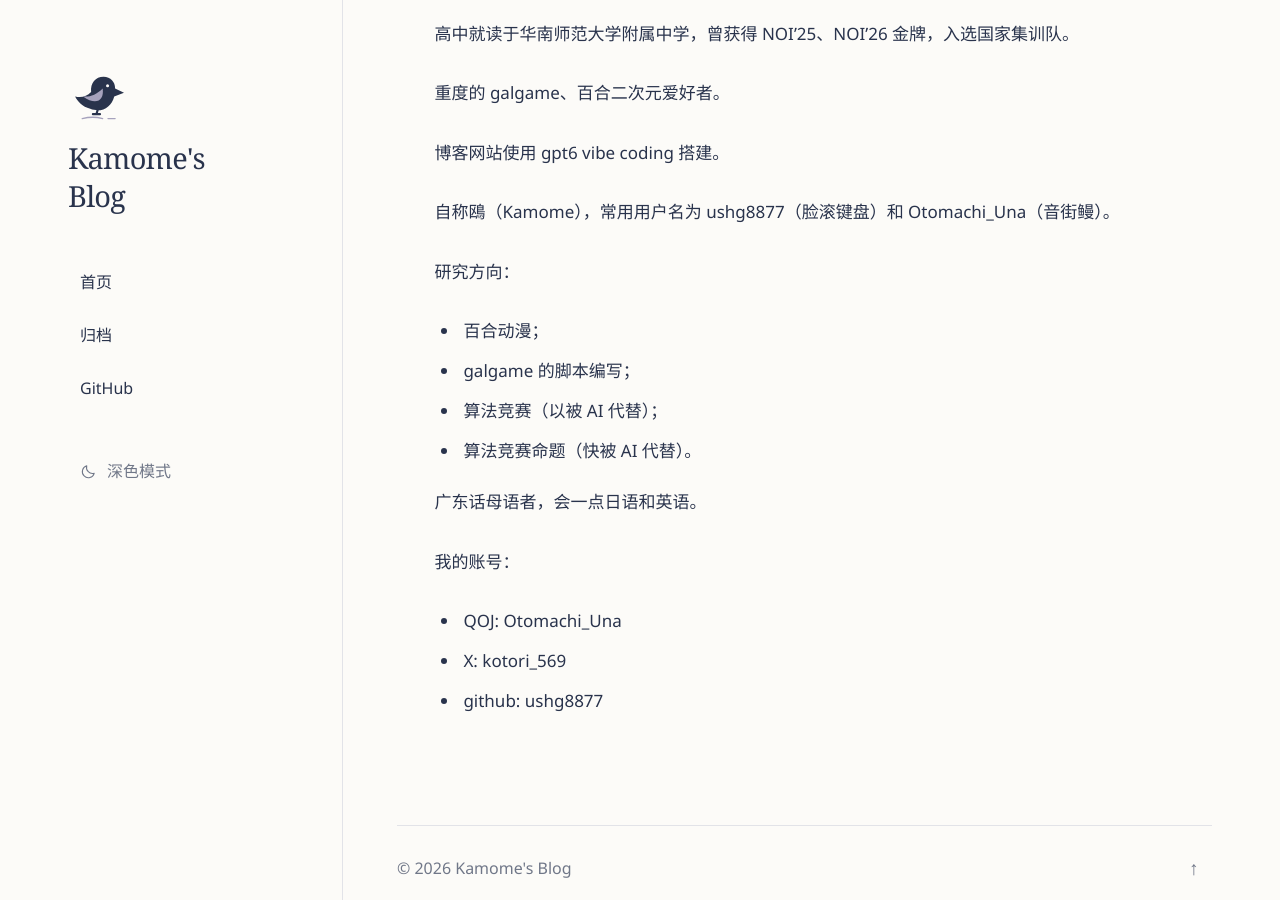
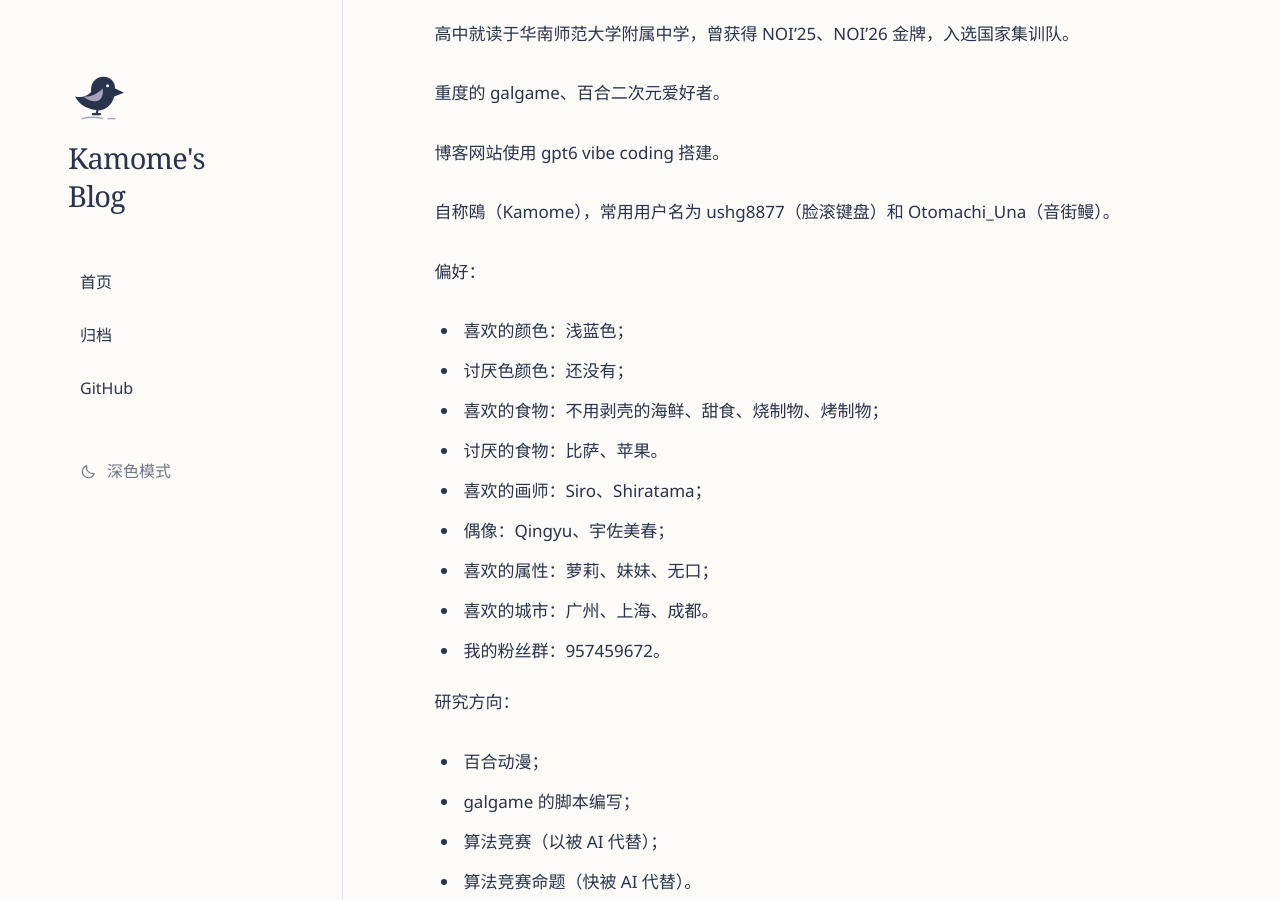
Before and after one commit to ushg8877/ushg8877.github.io, a Jekyll site: the page built from _posts/2026-10-14-about-me.md, in a window 1280 px wide and 900 px high, scrolled down 335 px. Built offline with Jekyll 4.4.1, drawn with Linux system fonts in a browser that asks for light colours; a script that is not in the unit is left out.

Commit message:
Update blog from local manager

```diff
--- a/_posts/2026-10-14-about-me.md
+++ b/_posts/2026-10-14-about-me.md
@@ -15,6 +15,18 @@ PKU CS 预科生，广东广州人。
 
 自称鴎（Kamome），常用用户名为 ushg8877（脸滚键盘）和 Otomachi_Una（音街鳗）。
 
+偏好：
+
+- 喜欢的颜色：浅蓝色；
+- 讨厌色颜色：还没有；
+- 喜欢的食物：不用剥壳的海鲜、甜食、烧制物、烤制物；
+- 讨厌的食物：比萨、苹果。
+- 喜欢的画师：Siro、Shiratama；
+- 偶像：Qingyu、宇佐美春；
+- 喜欢的属性：萝莉、妹妹、无口；
+- 喜欢的城市：广州、上海、成都。
+- 我的粉丝群：957459672。
+
 研究方向：
 
 - 百合动漫；
```
